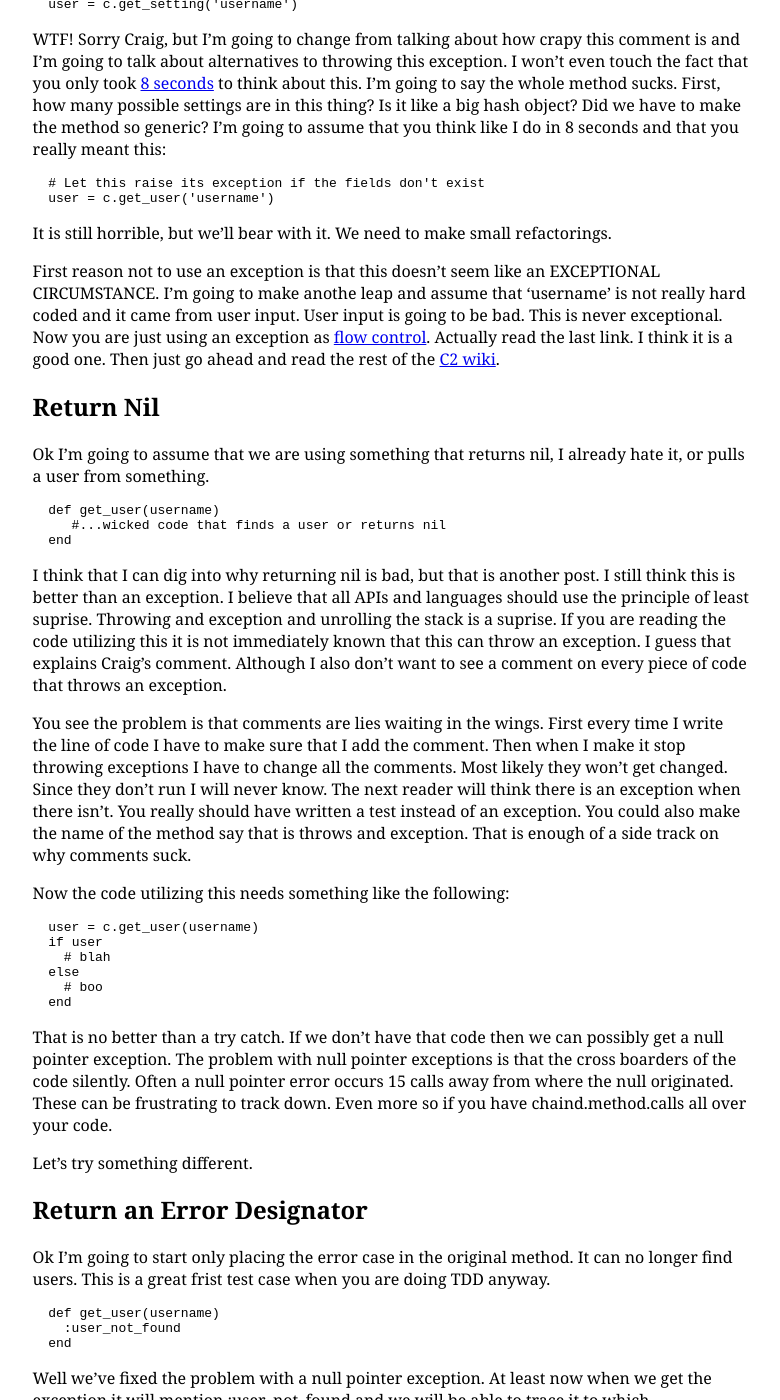
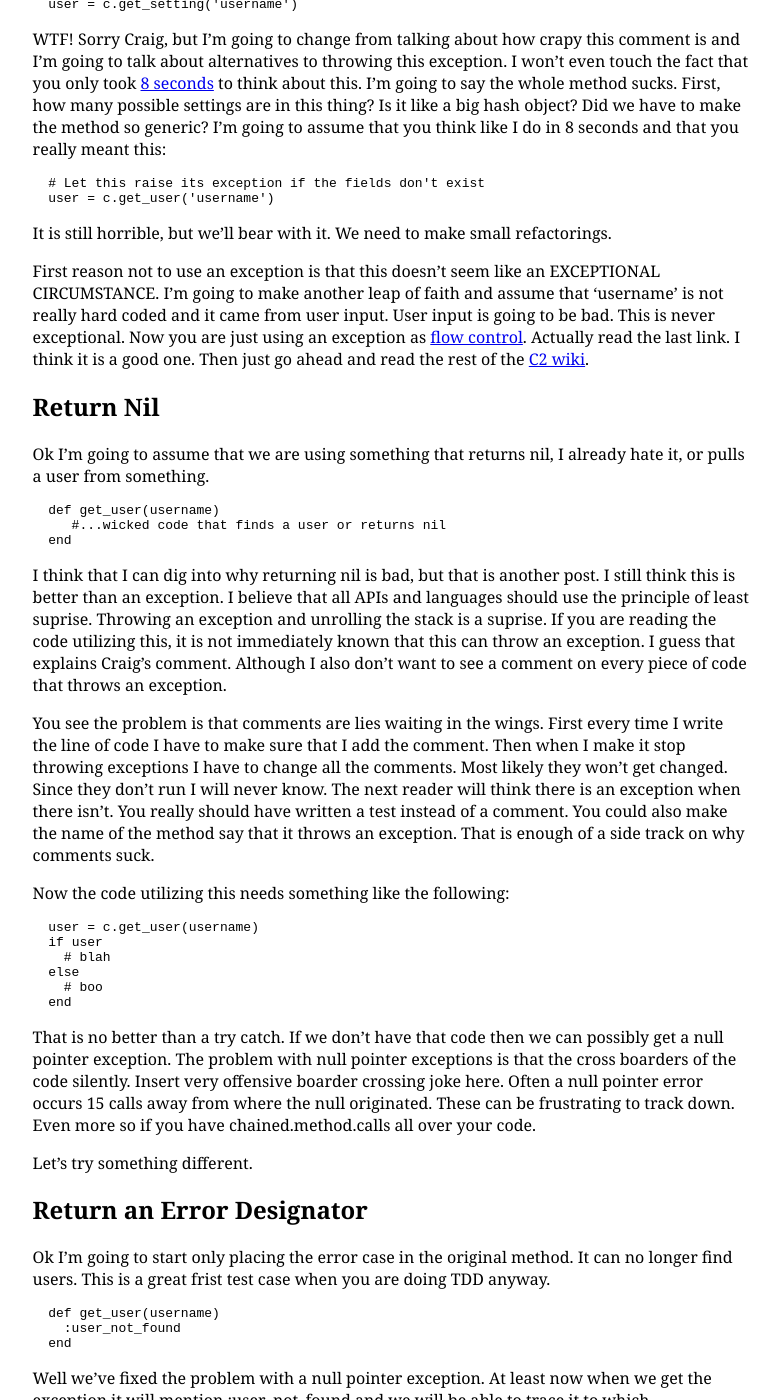
Before and after one commit to adkron/dirtyinformation.com, a Jekyll site: the page built from _posts/2013-6-15-exceptional-comments.md, in a window 1280 px wide and 1400 px high, scrolled down 863 px. Shown: the whole window, without its empty margins (249-1029 px from the left). Built offline with Jekyll 4.4.1, drawn with Linux system fonts in a browser that asks for light colours; Markdown is read by kramdown in place of the engine named in the settings; some of the changed text lies outside the part shown.

Commit message:
Fixing more typos, but with gusto
Amos King @adkron <amos.l.king@gmail.com>

````diff
--- a/_posts/2013-6-15-exceptional-comments.md
+++ b/_posts/2013-6-15-exceptional-comments.md
@@ -67,7 +67,7 @@
 refactorings.
 
 First reason not to use an exception is that this doesn't seem like an
-EXCEPTIONAL CIRCUMSTANCE. I'm going to make anothe leap and assume that
+EXCEPTIONAL CIRCUMSTANCE. I'm going to make another leap of faith and assume that
 'username' is not really hard coded and it came from user input. User
 input is going to be bad. This is never exceptional. Now you are just
 using an exception as [flow
@@ -90,8 +90,8 @@
 I think that I can dig into why returning nil is bad, but that is
 another post. I still think this is better than an exception. I believe
 that all APIs and languages should use the principle of least suprise.
-Throwing and exception and unrolling the stack is a suprise. If you are
-reading the code utilizing this it is not immediately known that this
+Throwing an exception and unrolling the stack is a suprise. If you are
+reading the code utilizing this, it is not immediately known that this
 can throw an exception. I guess that explains Craig's comment. Although
 I also don't want to see a comment on every piece of code that throws an
 exception.
@@ -102,8 +102,8 @@
 change all the comments. Most likely they won't get changed. Since they
 don't run I will never know. The next reader will think there is an
 exception when there isn't. You really should have written a test
-instead of an exception. You could also make the name of the method say
-that is throws and exception. That is enough of a side track on why
+instead of a comment. You could also make the name of the method say
+that it throws an exception. That is enough of a side track on why
 comments suck.
 
 Now the code utilizing this needs something like the following:
@@ -119,10 +119,11 @@
 
 That is no better than a try catch. If we don't have that code then we
 can possibly get a null pointer exception. The problem with null pointer
-exceptions is that the cross boarders of the code silently. Often a null
+exceptions is that the cross boarders of the code silently. Insert very
+offensive boarder crossing joke here. Often a null
 pointer error occurs 15 calls away from where the null originated. These
 can be frustrating to track down. Even more so if you have
-chaind.method.calls all over your code.
+chained.method.calls all over your code.
 
 Let's try something different.
 
@@ -142,7 +143,7 @@
 Well we've fixed the problem with a null pointer exception. At least now
 when we get the exception it will mention :user_not_found and we will be
 able to trace it to which thing.in.our.chain.is missing. Although we are
-still going to have that if that looks a lot like a begin...rescue.
+still going to have that 'if' and it looks suspiciously like a begin...rescue.
 
 ```ruby
   user = c.get_user(username)
@@ -176,22 +177,24 @@
 and find a user so that we can look into the object and find out what
 user wasn't found. The nice thing about an object is that it can answer
 the phone for the user. In fact it is a user. It is just a special kind
-of user. Now our code using the user can just call methods with no ifs.
+of user. Now our code using the user can receive the messages intended
+for a user. The best part  NO IFs.
 
 ```ruby
   user = c.get_user(username)
   # blah user.first_name
 ```
 
-Then we can use this user to our hearts content. We can handle calls to
-it in a uniform way, and when there really is no way to handle a certain
-call. Then we can throw an exception from that specific call. I think
+Now we can use this user to our hearts content. We can handle calls to
+it in a uniform way. When there really is no way to handle a certain
+call we can throw an exception from that specific case. I think
 this puts us in a better place, and allows us more chances to make
-decisions and expand functionality. What happens when we want a guest
+decisions and expand functionality.What happens when we want a guest
 user? Well we just add that funcationality to this class. We also passed
 in a username. So if a user isn't found in the sytem we can give them
 limited access through a special NullUser, but we can still call them by
-a username since we tried to find them already.
+a username since we tried to find them already. Remmeber the NullUser
+was initailized with the failed username attempt.
 
 With this approach we have less error handling code, and we make sure
 that we are handling all cases of the missing user in the same way
````
Also changed, not shown: other parts of _posts/2013-6-15-exceptional-comments.md (+2 -2 lines).
